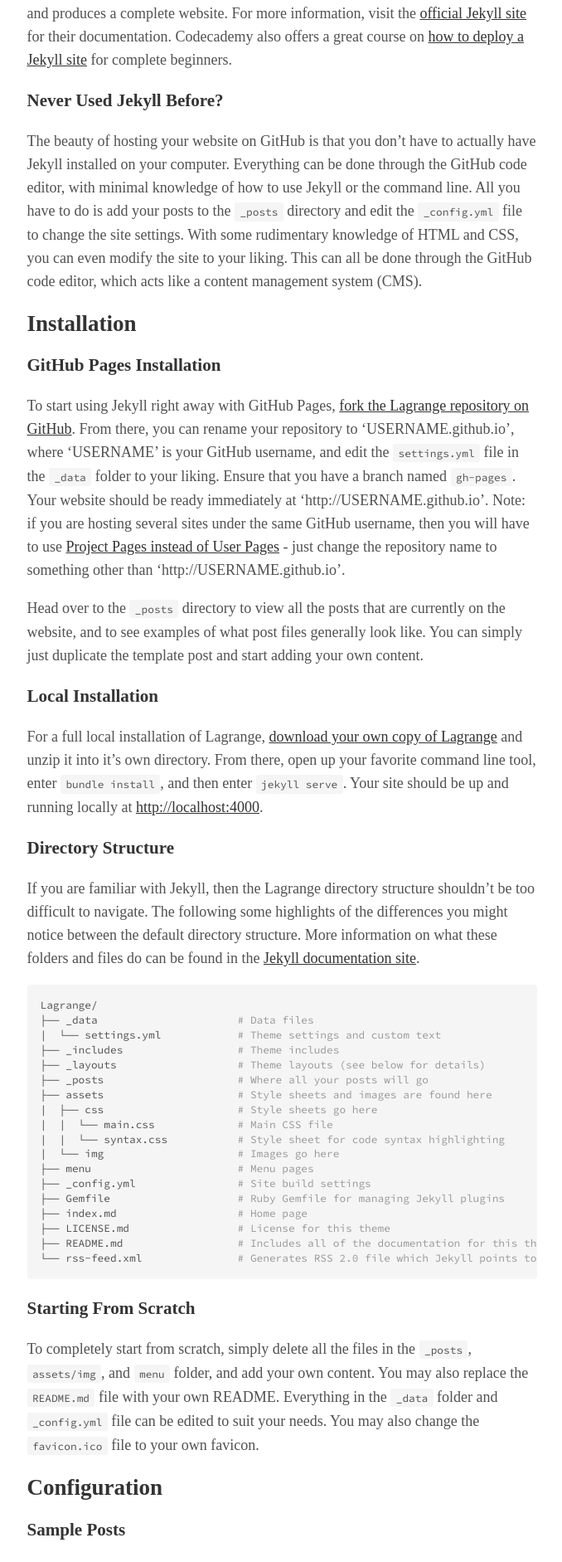
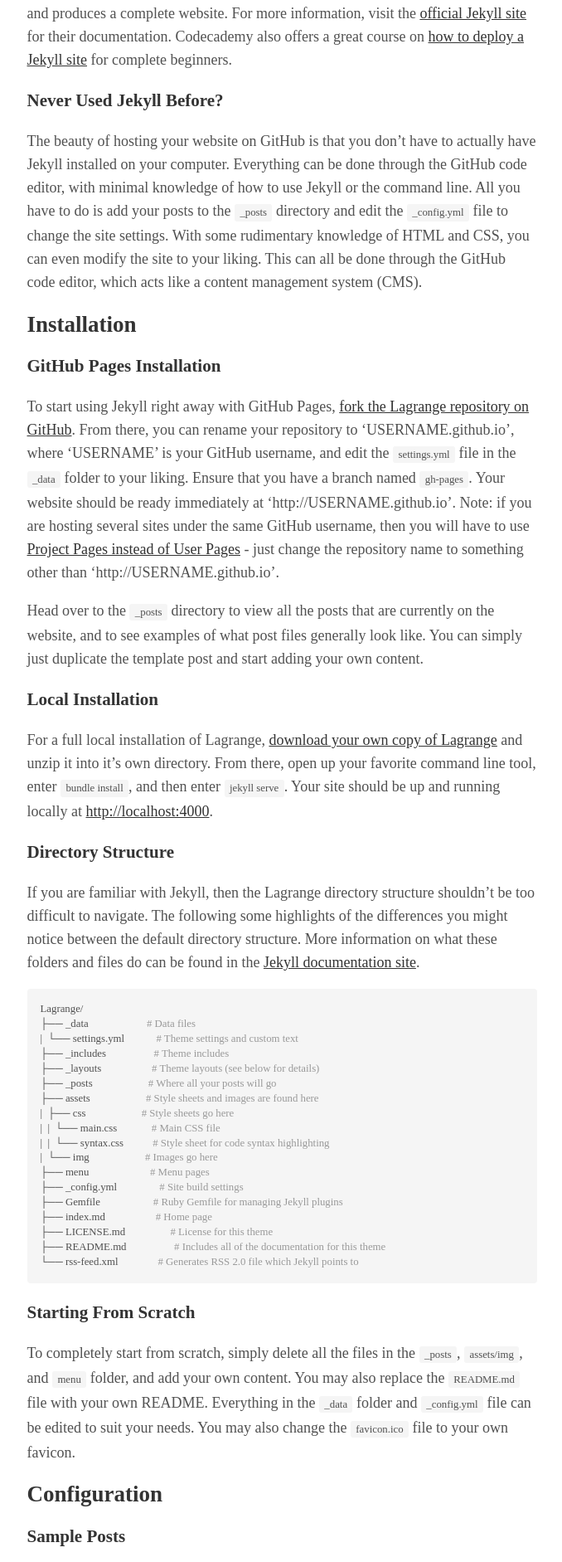
Before and after one commit to khalidlabs/khalidlabs.github.io, a Jekyll site: the page built from _posts/2015-10-10-getting-started.md, in a window 1280 px wide. Shown: the part 2650-4533 px from the top of the page at 83% size, without its empty margins (300-978 px from the left). Built offline with Jekyll 4.4.1, drawn with Linux system fonts in a browser that asks for light colours.

Commit message:
changed font

```diff
--- a/assets/css/main.css
+++ b/assets/css/main.css
@@ -101,7 +101,7 @@
   padding-top: 0.5rem;
   padding-bottom: 0.5rem;
   margin-bottom: 4rem;
-  font-family: "Quattrocento Sans", sans-serif;
+  font-family:  "Montserrat";
 }
 
 .masthead a:hover {
@@ -153,7 +153,7 @@
   margin-top:3px;
   margin-bottom: 1rem;
   color: #9a9a9a;
-  font-family: 'Quattrocento Sans', sans-serif;
+  font-family:  "Montserrat";
   font-size:0.8rem;
 }
 
@@ -182,7 +182,7 @@
 
 .pagination {
   overflow: hidden;
-  font-family: 'Quattrocento Sans', sans-serif;
+  font-family:  "Montserrat";
   text-align: center;
 }
 
@@ -271,7 +271,7 @@
 
 code,
 pre {
-  font-family: "Source Code Pro", monospace;
+  font-family:  "Montserrat";
 }
 code {
   padding: .25em .5em;
@@ -316,7 +316,7 @@
 
 /* Gist via GitHub Pages */
 .gist .gist-file {
-  font-family: "Source Code Pro", monospace !important;
+  font-family:  "Montserrat";
 }
 .gist .markdown-body {
   padding: 15px;
```
